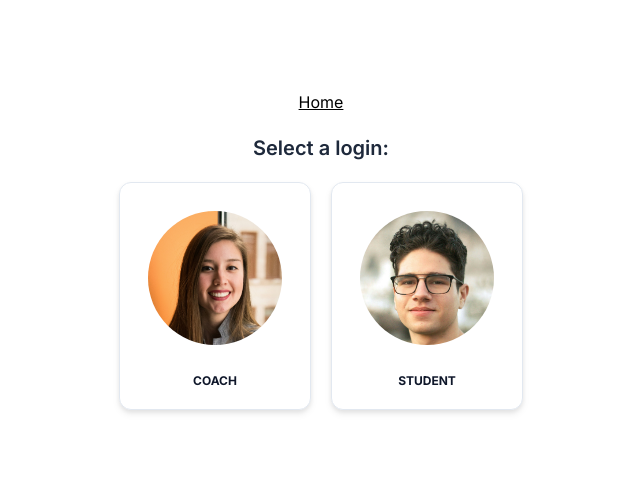
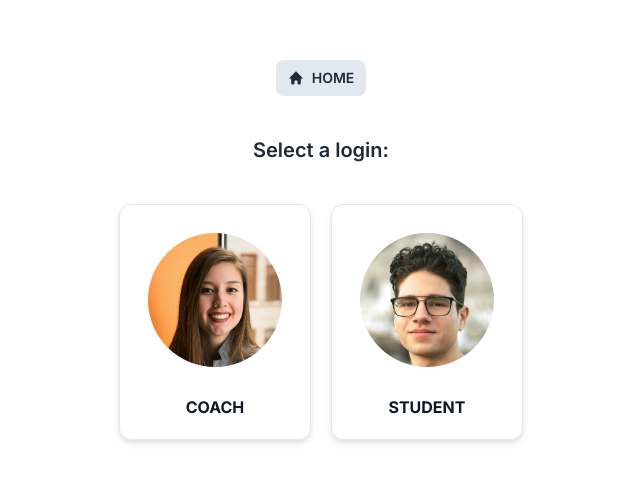
Before and after one commit to jabberdoey/coaching-conundrum, a Next.js app: page / in a window 1280 px wide. Shown: the part 150-632 px from the top of the page, without its empty margins (319-959 px from the left). Built offline with nearby package versions, Linux system fonts and the light colour scheme.

Commit message:
feat: add home button

```diff
--- a/app/coaches/page.tsx
+++ b/app/coaches/page.tsx
@@ -18,7 +18,7 @@ export default async function Page() {
     const coaches = await fetchCoaches();
 
     return (
-        <div className="flex flex-col gap-5 items-center">
+        <div className="flex flex-col gap-10 items-center">
             <h2 className="text-xl font-semibold text-slate-800">Select a coach:</h2>
             <ul className="flex flex-row gap-5">
                 {coaches.map((coach) => (
@@ -37,7 +37,7 @@ export default async function Page() {
                                 width={150}
                                 height={150}
                             />
-                            <div className="text-center text-xs uppercase font-bold text-slate-900 transition duration-300 ease-in-out group-hover:text-white">{coach.name}</div>
+                            <div className="text-center text-base font-bold text-slate-900 transition duration-300 ease-in-out group-hover:text-white">{coach.name}</div>
                         </Link>
                     </li>
                 ))}
--- a/app/layout.tsx
+++ b/app/layout.tsx
@@ -18,7 +18,7 @@ export default function RootLayout({
   return (
     <html lang="en">
       <body className={inter.className}>
-        <div className="container mx-auto">
+        <div className="container mx-auto px-10">
           <div className="flex flex-col items-center justify-center h-screen">
             <Navigation />
             {children}
--- a/app/students/page.tsx
+++ b/app/students/page.tsx
@@ -18,7 +18,7 @@ export default async function Page() {
     const students = await fetchStudents();
 
     return (
-        <div className="flex flex-col gap-5 items-center">
+        <div className="flex flex-col gap-10 items-center">
             <h2 className="text-xl font-semibold text-slate-800">Select a student:</h2>
             <ul className="flex flex-row gap-5">
                 {students.map((student) => (
@@ -37,7 +37,7 @@ export default async function Page() {
                                 width={150}
                                 height={150}
                             />
-                            <div className="text-center text-xs uppercase font-bold text-slate-900 transition duration-300 ease-in-out group-hover:text-white">{student.name}</div>
+                            <div className="text-center text-base font-bold text-slate-900 transition duration-300 ease-in-out group-hover:text-white">{student.name}</div>
                         </Link>
                     </li>
                 ))}
--- /dev/null
+++ b/components/icons/home.tsx
@@ -0,0 +1,7 @@
+export default function Home() {
+  return (
+    <svg xmlns="http://www.w3.org/2000/svg" viewBox="0 0 20 20" fill="currentColor" className="w-4 h-4">
+      <path fillRule="evenodd" d="M9.293 2.293a1 1 0 0 1 1.414 0l7 7A1 1 0 0 1 17 11h-1v6a1 1 0 0 1-1 1h-2a1 1 0 0 1-1-1v-3a1 1 0 0 0-1-1H9a1 1 0 0 0-1 1v3a1 1 0 0 1-1 1H5a1 1 0 0 1-1-1v-6H3a1 1 0 0 1-.707-1.707l7-7Z" clipRule="evenodd" />
+    </svg>
+  );
+}
--- a/components/login/login.tsx
+++ b/components/login/login.tsx
@@ -6,7 +6,7 @@ export default async function Login() {
     const { logins } = constants;
 
     return (
-        <div className="flex flex-col gap-5 items-center">
+        <div className="flex flex-col gap-10 items-center">
             <h2 className="text-xl font-semibold text-slate-800">Select a login:</h2>
             <ul className="flex flex-row gap-5">
                 {logins.map((login, index) => (
@@ -25,7 +25,7 @@ export default async function Login() {
                                 width={150}
                                 height={150}
                             />
-                            <div className="text-center text-xs uppercase font-bold text-slate-900 transition duration-300 ease-in-out group-hover:text-white">{login.name}</div>
+                            <div className="text-center text-base uppercase font-bold text-slate-900 transition duration-300 ease-in-out group-hover:text-white">{login.name}</div>
                         </Link>
                     </li>
                 ))}
--- a/components/navigation/navigation.tsx
+++ b/components/navigation/navigation.tsx
@@ -1,16 +1,23 @@
 import Link from "next/link";
 import constants from "@/constants.json";
+import Home from "@/components/icons/home";
 
 export default function Navigation() {
     const { links } = constants;
 
     return (
-        <div className="mb-5">
-            <ul className="flex flex-row gap-5 justify-center">
+        <div className="mb-10">
+            <ul className="flex flex-row justify-center">
                 {links.map((link, index) => (
-                    <li key={index}>
-                        <Link href={link.url} className="underline hover:text-blue-600">
-                            {link.name}
+                    <li
+                        className="group"
+                        key={index}
+                    >
+                        <Link href={link.url} className="p-1 px-2 bg-slate-200 text-slate-800 rounded-lg flex flex-row text-sm uppercase font-semibold transition duration-300 ease-in-out group-hover:bg-slate-600">
+                            <span className="flex flex-row gap-2 items-center justify-center p-1 rounded-lg transition duration-300 ease-in-out group-hover:text-slate-300">
+                                <Home />
+                                <span>Home</span>
+                            </span>
                         </Link>
                     </li>
                 ))}
```
